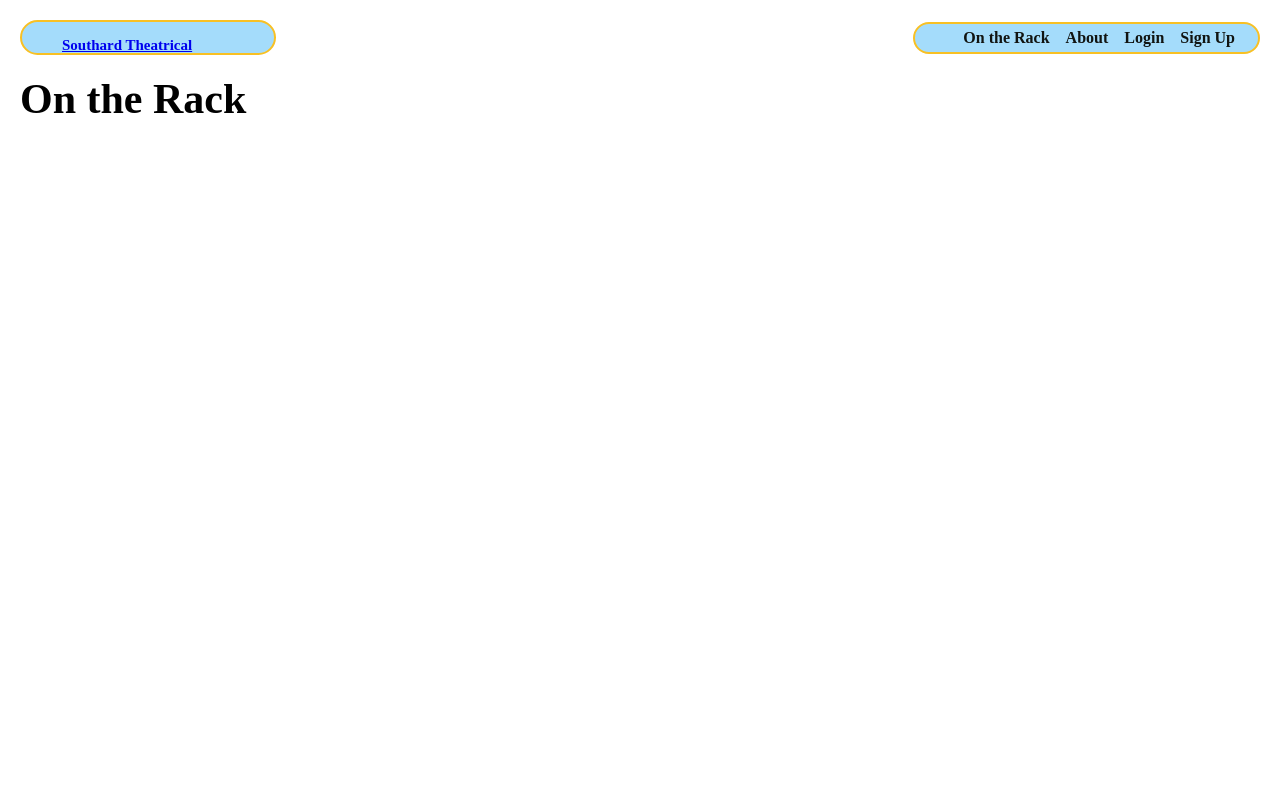
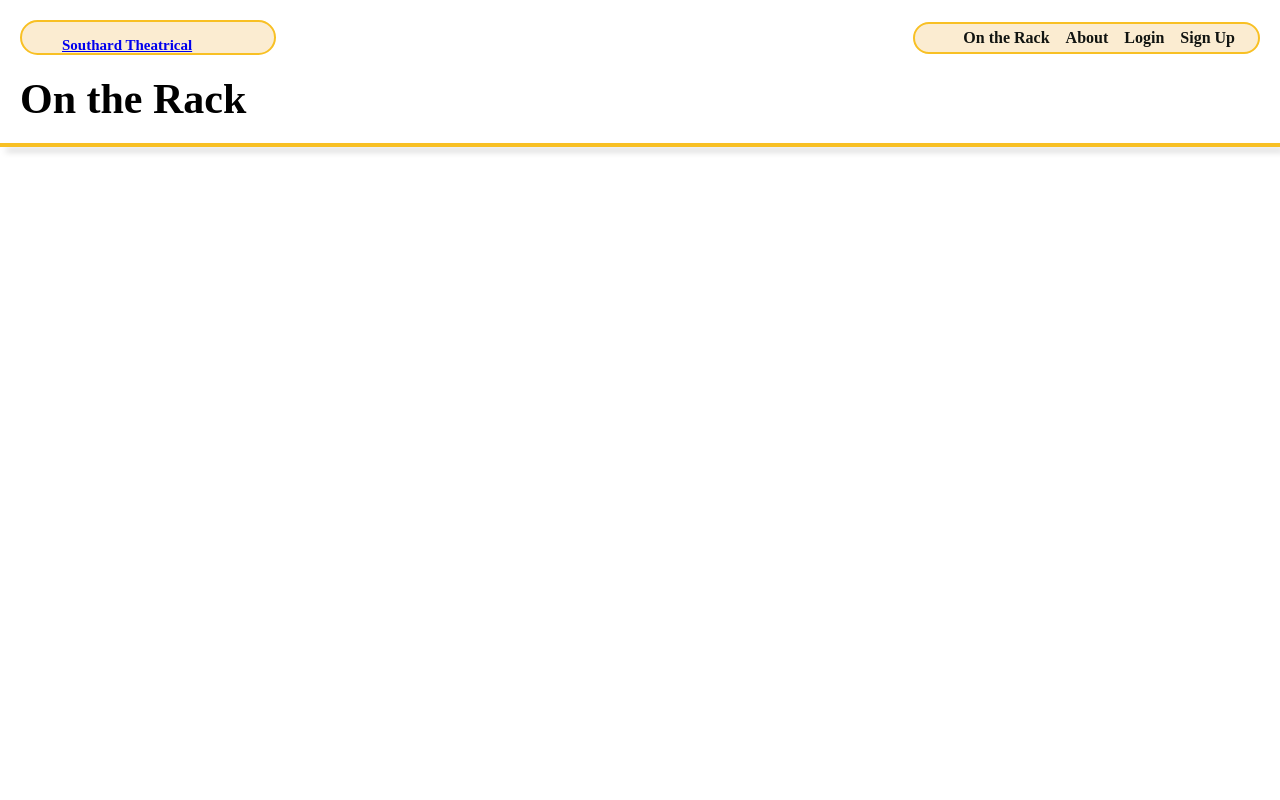
Before and after one commit to jg932/southard_theatrical, a Django app: page /garments/ in a window 1280 px wide. Run offline with Django 3.2, Linux system fonts and the light colour scheme; data that the repository does not hold is empty.

Commit message:
index styling

```diff
--- a/main_app/static/css/base.css
+++ b/main_app/static/css/base.css
@@ -30,7 +30,7 @@
   --nav-bg-ff: rgba(250, 228, 190, 0.7);
   --borders: rgb(248, 192, 36) solid 2px;
   --text-color: rgb(17, 20, 17);
-  --link-hover-color: rgb(16, 56, 158);
+  --link-hover-color: rgb(158, 37, 16);
   --button-bg: rgb(245, 245, 245);
   --button-bg-hover: rgb(226, 226, 226);
   --submit: rgb(26, 128, 0);
@@ -267,7 +267,7 @@
 
     nav,
     .header-logo-container {
-      background: rgba(104, 197, 248, .6);
+      background: rgba(250, 228, 190, 0.7);
       -webkit-backdrop-filter: blur(3px);
       backdrop-filter: blur(3px);
     }
--- a/main_app/static/css/garment_index.css
+++ b/main_app/static/css/garment_index.css
@@ -3,13 +3,14 @@
   display: flex;
   justify-content: center;
   flex-wrap: wrap;
+  border: var(--borders);
+  box-shadow: var(--card-box-shadow);
 }
 
 .card {
   width: 275px;
   margin: 10px;
-  border: var(--borders);
-  box-shadow: var(--card-box-shadow);
+
 }
 
 .card-content {
--- a/main_app/templates/garments/index.html
+++ b/main_app/templates/garments/index.html
@@ -2,7 +2,7 @@
 {% load static %}
 
 {% block head %}
-<link rel="stylesheet" type="text/css" href="{% static 'css/garment-index.css' %}"/>
+<link rel="stylesheet" type="text/css" href="{% static 'css/garment_index.css' %}"/>
 {% endblock %}
 
 {% block content %}
```
